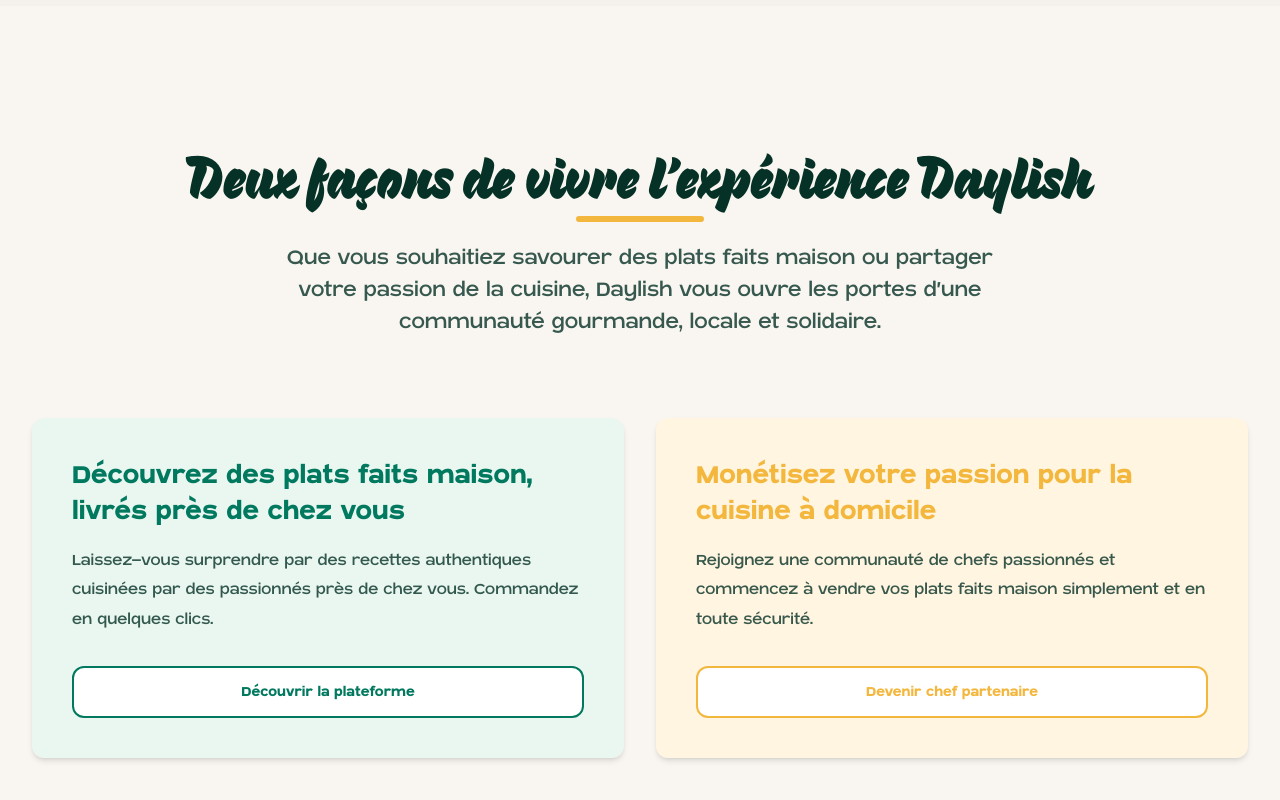
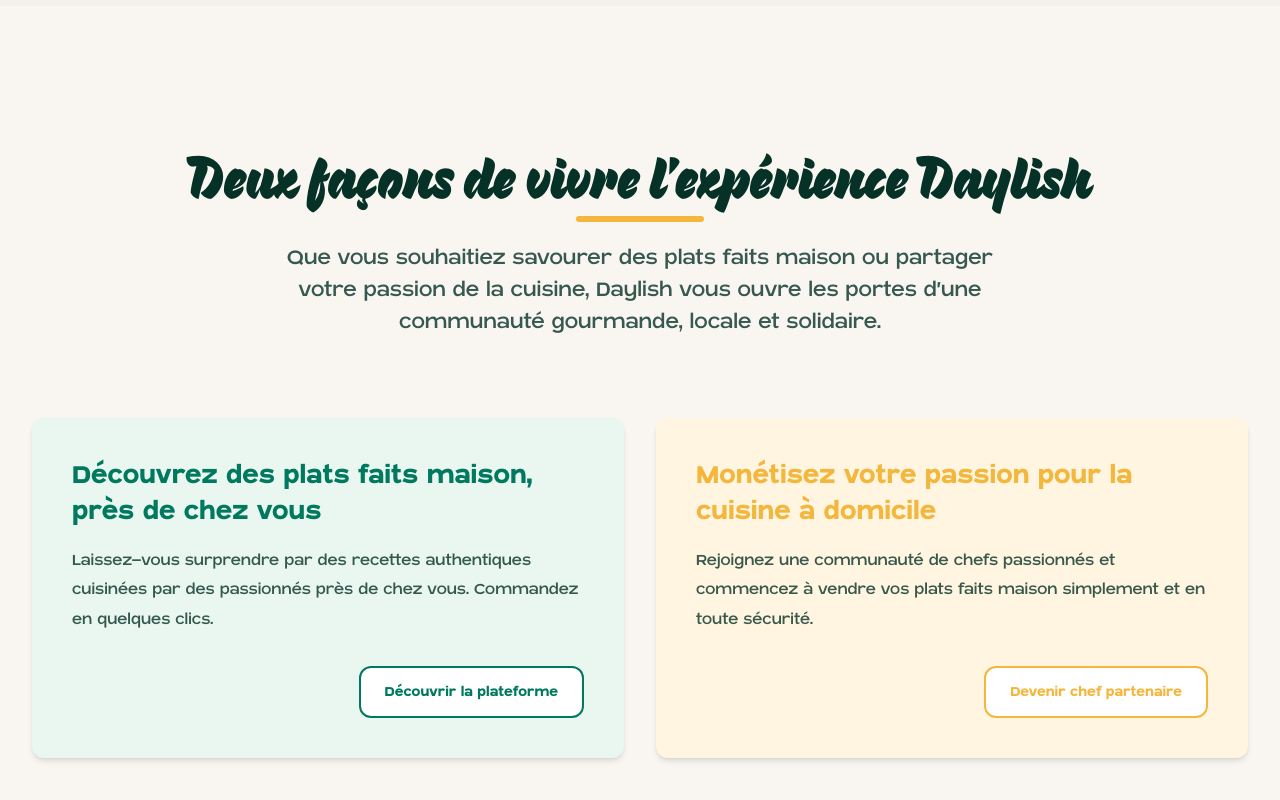
Before and after one commit to aminelaihem/Daylish-landing, a Next.js app: page / in a window 1280 px wide. Shown: the part 1395-2195 px from the top of the page. Built offline with nearby package versions, Linux system fonts and the light colour scheme; grey boxes are pictures that could not be loaded; a web font is replaced by a local one.

Commit message:
CTA a droite de chaque bloc

```diff
--- a/components/TwoWays.tsx
+++ b/components/TwoWays.tsx
@@ -7,36 +7,40 @@ export function TwoWays() {
       <div className="container mx-auto px-4 md:px-8 relative">
         <div className="text-center mb-20">
           <h2 className="text-5xl sm:text-6xl font-pique text-[#053126] relative inline-block">
-            Deux façons de vivre l’expérience Daylish
+            Deux façons de vivre l'expérience Daylish
             <span className="absolute -bottom-3 left-1/2 transform -translate-x-1/2 w-32 h-1.5 bg-[#F4B73E] rounded-full" />
           </h2>
           <p className="mt-8 text-xl md:text-2xl text-[#053126]/80 font-blatant max-w-3xl mx-auto leading-relaxed">
-            Que vous souhaitiez savourer des plats faits maison ou partager votre passion de la cuisine, Daylish vous ouvre les portes d’une communauté gourmande, locale et solidaire.
+            Que vous souhaitiez savourer des plats faits maison ou partager votre passion de la cuisine, Daylish vous ouvre les portes d'une communauté gourmande, locale et solidaire.
           </p>
         </div>
         <div className="grid grid-cols-1 md:grid-cols-2 gap-8">
           {/* Bloc Consommateurs */}
           <div className="bg-[#EAF7F1] rounded-xl p-10 flex flex-col justify-between shadow-md">
             <div>
-              <h3 className="text-2xl md:text-3xl font-blatant font-bold text-[#00795F] mb-4">Découvrez des plats faits maison, livrés près de chez vous</h3>
-              <p className="text-lg text-[#053126]/80 font-blatant leading-relaxed mb-8">Laissez-vous surprendre par des recettes authentiques cuisinées par des passionnés près de chez vous. Commandez en quelques clics.</p>
+              <h3 className="text-2xl md:text-3xl font-blatant font-bold text-[#00795F] mb-4 text-left">Découvrez des plats faits maison, près de chez vous</h3>
+              <p className="text-lg text-[#053126]/80 font-blatant leading-relaxed mb-8 text-left">Laissez-vous surprendre par des recettes authentiques cuisinées par des passionnés près de chez vous. Commandez en quelques clics.</p>
             </div>
+            <div className="flex justify-end">
               <Link href="/explore" className="inline-block px-6 py-3 rounded-[12px] text-[#00795F] font-blatant font-bold border-2 border-[#00795F] bg-white hover:bg-[#00795F] hover:text-white transition-all duration-300 text-center">
                 Découvrir la plateforme
               </Link>
             </div>
+          </div>
           {/* Bloc Cuisiniers */}
           <div className="bg-[#FFF5E1] rounded-xl p-10 flex flex-col justify-between shadow-md">
             <div>
-              <h3 className="text-2xl md:text-3xl font-blatant font-bold text-[#F4B73E] mb-4">Monétisez votre passion pour la cuisine à domicile</h3>
-              <p className="text-lg text-[#053126]/80 font-blatant leading-relaxed mb-8">Rejoignez une communauté de chefs passionnés et commencez à vendre vos plats faits maison simplement et en toute sécurité.</p>
+              <h3 className="text-2xl md:text-3xl font-blatant font-bold text-[#F4B73E] mb-4 text-left">Monétisez votre passion pour la cuisine à domicile</h3>
+              <p className="text-lg text-[#053126]/80 font-blatant leading-relaxed mb-8 text-left">Rejoignez une communauté de chefs passionnés et commencez à vendre vos plats faits maison simplement et en toute sécurité.</p>
             </div>
+            <div className="flex justify-end">
               <Link href="/chef-registration" className="inline-block px-6 py-3 rounded-[12px] text-[#F4B73E] font-blatant font-bold border-2 border-[#F4B73E] bg-white hover:bg-[#F4B73E] hover:text-white transition-all duration-300 text-center">
                 Devenir chef partenaire
               </Link>
             </div>
           </div>
         </div>
+      </div>
     </section>
   );
 }
```
Lines whose indentation alone changed are shown as unchanged.
